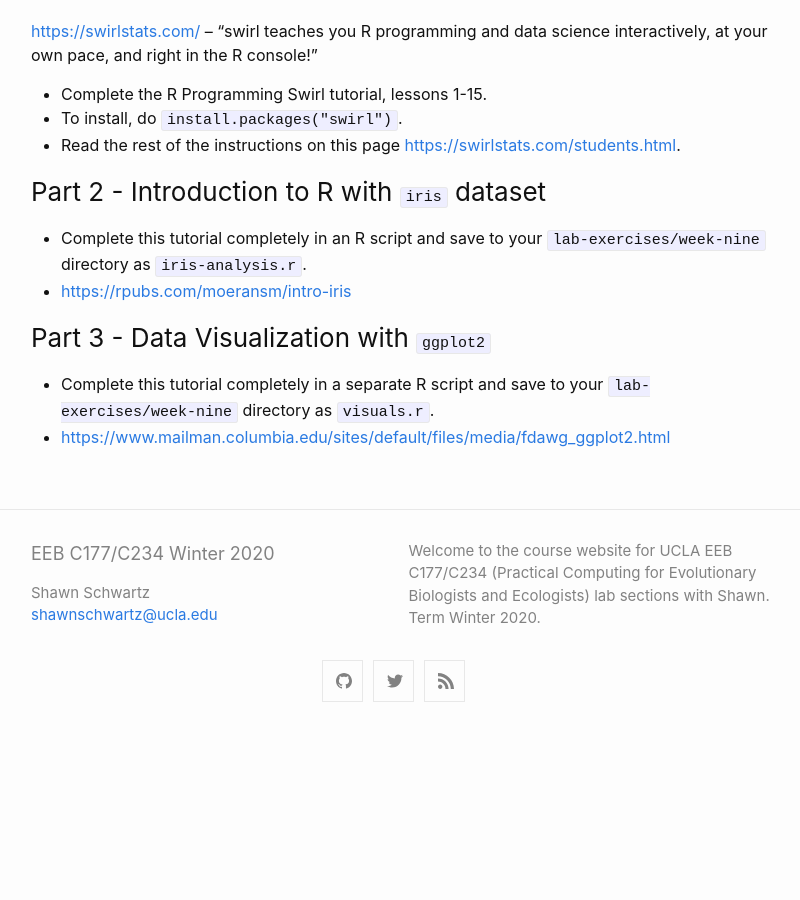
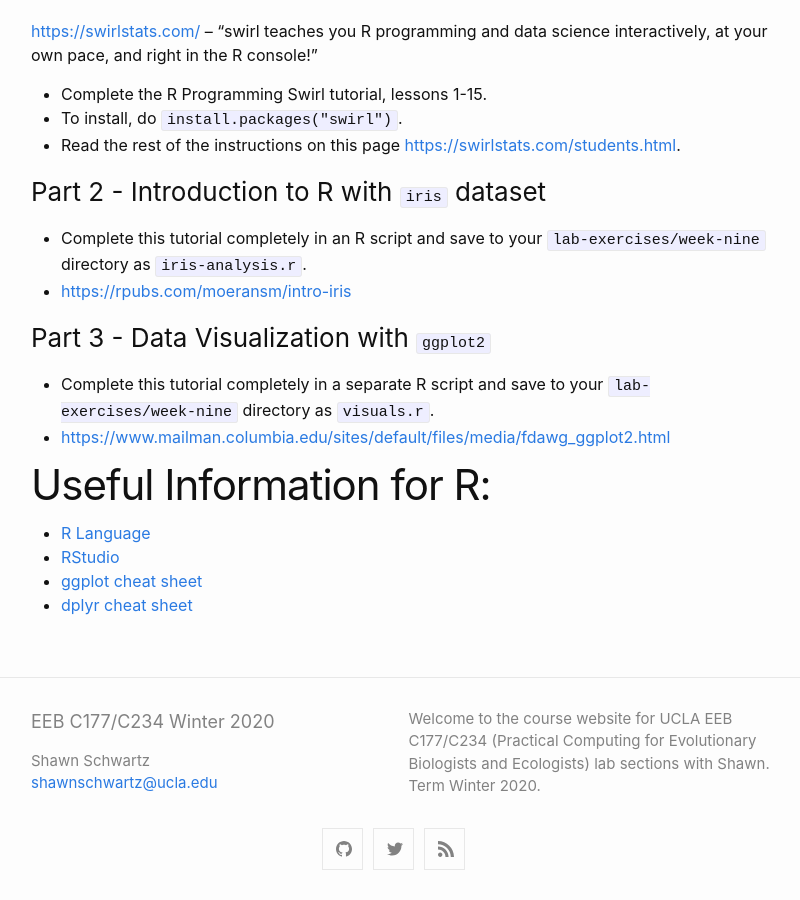
Before and after one commit to shawntschwartz/eeb-c177-w20, a Jekyll site: the page built from _posts/2020-03-02-lab-week-9.md, in a window 1280 px wide and 900 px high, scrolled down 776 px. Shown: the whole window, without its empty margins (239-1039 px from the left). Built offline with Jekyll 4.4.1, drawn with Linux system fonts in a browser that asks for light colours; before the commit the page ends 1508 px from its top, so only the background shows below that.

```diff
--- a/_posts/2020-03-02-lab-week-9.md
+++ b/_posts/2020-03-02-lab-week-9.md
@@ -25,3 +25,9 @@ It is recommended that you get started on these assingments and work through the
 ### Part 3 - Data Visualization with `ggplot2`
 - Complete this tutorial completely in a separate R script and save to your `lab-exercises/week-nine` directory as `visuals.r`.
 - [https://www.mailman.columbia.edu/sites/default/files/media/fdawg_ggplot2.html](https://www.mailman.columbia.edu/sites/default/files/media/fdawg_ggplot2.html)
+
+# Useful Information for R:
+- [R Language](https://www.r-project.org/)
+- [RStudio](https://rstudio.com/products/rstudio/download/)
+- [ggplot cheat sheet](https://rstudio.com/wp-content/uploads/2015/03/ggplot2-cheatsheet.pdf)
+- [dplyr cheat sheet](https://rstudio.com/wp-content/uploads/2015/02/data-wrangling-cheatsheet.pdf)
```
